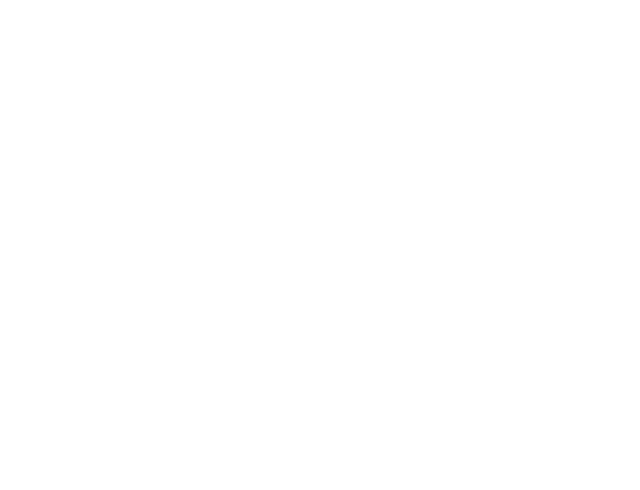
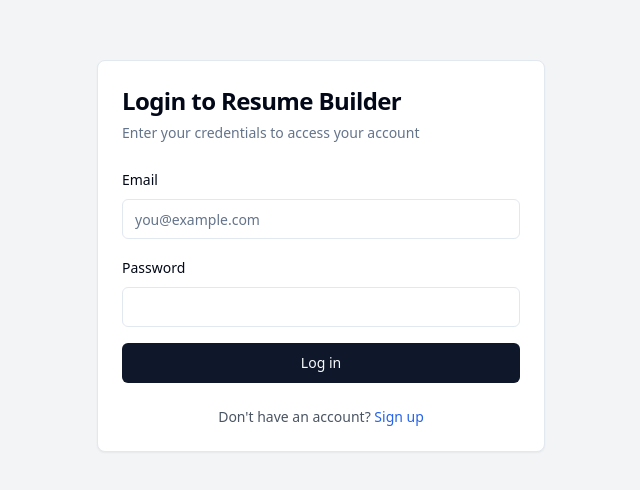
Before and after one commit to gokul-1998/resume_builder, a React (Vite) app in the folder Resume_build/: page /login in a window 1280 px wide. Before the commit this address had no page. Shown: the part 144-634 px from the top of the page, without its empty margins (319-959 px from the left). Built offline with nearby package versions, Linux system fonts and the light colour scheme.

Commit message:
added dashboard

```diff
--- a/Resume_build/src/App.jsx
+++ b/Resume_build/src/App.jsx
@@ -7,6 +7,9 @@ import PrintButton from './components/PrintButton.jsx';
 import data from './resumeData1.json';
 import Home from './Pages/Home.jsx';
 import SignUpPage from './Pages/signup.jsx'; // Import your SignUpPage
+import LoginPage from './Pages/loginPage.jsx';
+import NotFoundPage from './components/NotFoundPage.jsx'; // Import the 404 Page
+import Dashboard from './components/dashboard.jsx';
 
 function App() {
   const [count, setCount] = useState(0);
@@ -21,6 +24,11 @@ function App() {
 
           {/* Sign Up page route */}
           <Route path="/signup" element={<SignUpPage />} />
+
+          {/* Login page route */}
+          <Route path="/login" element={<LoginPage />} />
+          <Route path="/dashboard" element={<Dashboard />} />
+
 
           {/* Resume builder route */}
           <Route
@@ -39,6 +47,9 @@ function App() {
               </div>
             }
           />
+
+          {/* 404 Not Found page route */}
+          <Route path="*" element={<NotFoundPage />} />
         </Routes>
       </div>
     </Router>
--- /dev/null
+++ b/Resume_build/src/Pages/loginPage.jsx
@@ -0,0 +1,101 @@
+import { useState } from 'react';
+import { useNavigate } from 'react-router-dom';
+import { Button } from "@/components/ui/button";
+import { Input } from "@/components/ui/input";
+import { Label } from "@/components/ui/label";
+import { Card, CardContent, CardDescription, CardFooter, CardHeader, CardTitle } from "@/components/ui/card";
+import { Alert, AlertDescription } from "@/components/ui/alert";
+
+export default function LoginPage() {
+  const [email, setEmail] = useState('');
+  const [password, setPassword] = useState('');
+  const [error, setError] = useState('');
+  const [isLoading, setIsLoading] = useState(false);
+  const navigate = useNavigate(); // Use useNavigate for redirection in React Router
+
+  const handleSubmit = async (e) => {
+    e.preventDefault();
+    setError('');
+    setIsLoading(true);
+
+    // Basic validation
+    if (!email || !password) {
+      setError('Please fill in all fields');
+      setIsLoading(false);
+      return;
+    }
+
+    try {
+      const response = await fetch('http://127.0.0.1:8000/login', {
+        method: 'POST',
+        headers: { 'Content-Type': 'application/json' },
+        body: JSON.stringify({ email, password }),
+      });
+
+      if (response.ok) {
+        const data = await response.json();
+        // Store the token in localStorage or a secure cookie
+        localStorage.setItem('token', data.access_token);
+        navigate('/dashboard'); // Redirect to dashboard
+      } else {
+        setError('Invalid email or password');
+      }
+    } catch (err) {
+      setError('An error occurred. Please try again.');
+    }
+
+    setIsLoading(false);
+  };
+
+  return (
+    <div className="flex items-center justify-center min-h-screen bg-gray-100">
+      <Card className="w-full max-w-md">
+        <CardHeader>
+          <CardTitle className="text-2xl font-bold">Login to Resume Builder</CardTitle>
+          <CardDescription>Enter your credentials to access your account</CardDescription>
+        </CardHeader>
+        <CardContent>
+          <form onSubmit={handleSubmit} className="space-y-4">
+            <div className="space-y-2">
+              <Label htmlFor="email">Email</Label>
+              <Input
+                id="email"
+                type="email"
+                placeholder="you@example.com"
+                value={email}
+                onChange={(e) => setEmail(e.target.value)}
+                required
+              />
+            </div>
+            <div className="space-y-2">
+              <Label htmlFor="password">Password</Label>
+              <Input
+                id="password"
+                type="password"
+                value={password}
+                onChange={(e) => setPassword(e.target.value)}
+                required
+              />
+            </div>
+            {error && (
+              <Alert variant="destructive">
+                <AlertDescription>{error}</AlertDescription>
+              </Alert>
+            )}
+            <Button type="submit" className="w-full" disabled={isLoading}>
+              {isLoading ? 'Logging in...' : 'Log in'}
+            </Button>
+          </form>
+        </CardContent>
+        <CardFooter className="flex justify-center">
+          <p className="text-sm text-gray-600">
+            Don't have an account?{' '}
+            <a href="/signup" className="text-blue-600 hover:underline">
+              Sign up
+            </a>
+          </p>
+        </CardFooter>
+      </Card>
+    </div>
+  );
+}
--- a/Resume_build/src/Pages/signup.jsx
+++ b/Resume_build/src/Pages/signup.jsx
@@ -26,7 +26,7 @@ export default function SignUpPage() {
     setSuccess(false)
 
     try {
-      const response = await fetch("http://127.0.0.1:8000/users/", {
+      const response = await fetch("http://127.0.0.1:8000/register/", {
         method: "POST",
         headers: {
           "Content-Type": "application/json",
--- /dev/null
+++ b/Resume_build/src/components/NotFoundPage.jsx
@@ -0,0 +1,19 @@
+// NotFoundPage.jsx
+import React from 'react';
+import { Link } from 'react-router-dom';
+
+const NotFoundPage = () => {
+  return (
+    <div className="flex items-center justify-center h-screen bg-gray-100">
+      <div className="text-center">
+        <h1 className="text-4xl font-bold mb-4">404 - Page Not Found</h1>
+        <p className="mb-6">Oops! The page you're looking for doesn't exist.</p>
+        <Link to="/" className="text-blue-600 hover:underline">
+          Go Back to Home
+        </Link>
+      </div>
+    </div>
+  );
+};
+
+export default NotFoundPage;
--- /dev/null
+++ b/Resume_build/src/components/dashboard.jsx
@@ -0,0 +1,20 @@
+// Dashboard.jsx
+import React from 'react';
+
+const Dashboard = () => {
+  return (
+    <div className="flex items-center justify-center min-h-screen bg-gray-100">
+      <div className="text-center">
+        <h1 className="text-4xl font-bold mb-4">Welcome to Your Dashboard</h1>
+        <p className="mb-4">
+          This is your personalized dashboard. Here you can manage your resume, view statistics, and more.
+        </p>
+        <p className="text-sm text-gray-600">
+          Add more content or functionality to enhance your dashboard.
+        </p>
+      </div>
+    </div>
+  );
+};
+
+export default Dashboard;
```
